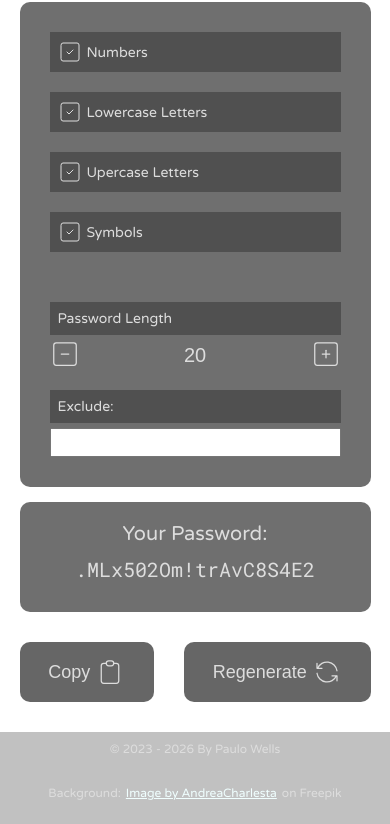
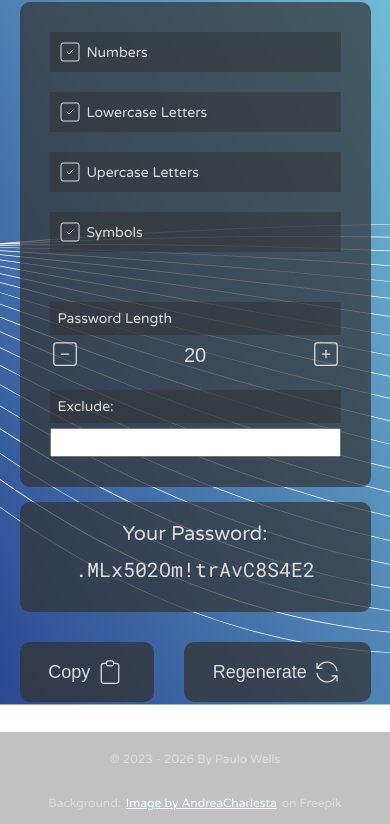
Before and after one commit to wellspr/password-generator, a website built with Vite: page index.html in a window 390 px wide. Shown: the part 139-963 px from the top of the page. Built offline with nearby package versions, Linux system fonts and the light colour scheme; files whose address does not match are found by name.

Commit message:
feat: enhance footer layout and adjust background image styling for improved responsiveness

```diff
--- a/index.html
+++ b/index.html
@@ -108,6 +108,7 @@
 				</a>
 			</section>
 		</footer>
+		<img class="background" src="/images/background.svg" alt="Background Image">
 	</div>
 	<script src="src/main.ts" type="module"></script>
 </body>
--- a/sass/base/_base.scss
+++ b/sass/base/_base.scss
@@ -7,20 +7,27 @@ body {
     display: flex;
     flex-direction: column;
     justify-content: space-between;
-    background-image: url(../images/background.svg);
-    background-repeat: no-repeat;
-    background-size: cover;
+
+    .background {
+		overflow: hidden;
+        position: fixed;
+        width: 100%;
+        min-height: 100%;
+        object-fit: cover;
+        object-position: center;
+        z-index: -1;
+    }
 }
 
 /* Chrome, Safari, Edge, Opera */
 input::-webkit-outer-spin-button,
 input::-webkit-inner-spin-button {
-  -webkit-appearance: none;
-  margin: 0;
+    -webkit-appearance: none;
+    margin: 0;
 }
 
 /* Firefox */
-input[type=number] {
-  -moz-appearance: textfield;
-  appearance: textfield; /* Standard property for future compatibility */
+input[type="number"] {
+    -moz-appearance: textfield;
+    appearance: textfield; /* Standard property for future compatibility */
 }
--- a/sass/layout/_footer.scss
+++ b/sass/layout/_footer.scss
@@ -1,10 +1,15 @@
 .footer {
     display: flex;
     justify-content: center;
-    align-items: flex-end;
+    align-items: center;
     flex-wrap: wrap;
     gap: 3rem;
-    padding: 1rem 0;
+    padding: 2rem;
+
+    .section-copy {
+        display: flex;
+        gap: 0.5rem;
+    }
 
     .section-attribution {
         display: flex;
@@ -14,7 +19,7 @@
     .section-github {
         & a > * {
             display: flex;
-            align-items: flex-end;
+            align-items: center;
             gap: 0.5rem;
         }
     }
```
